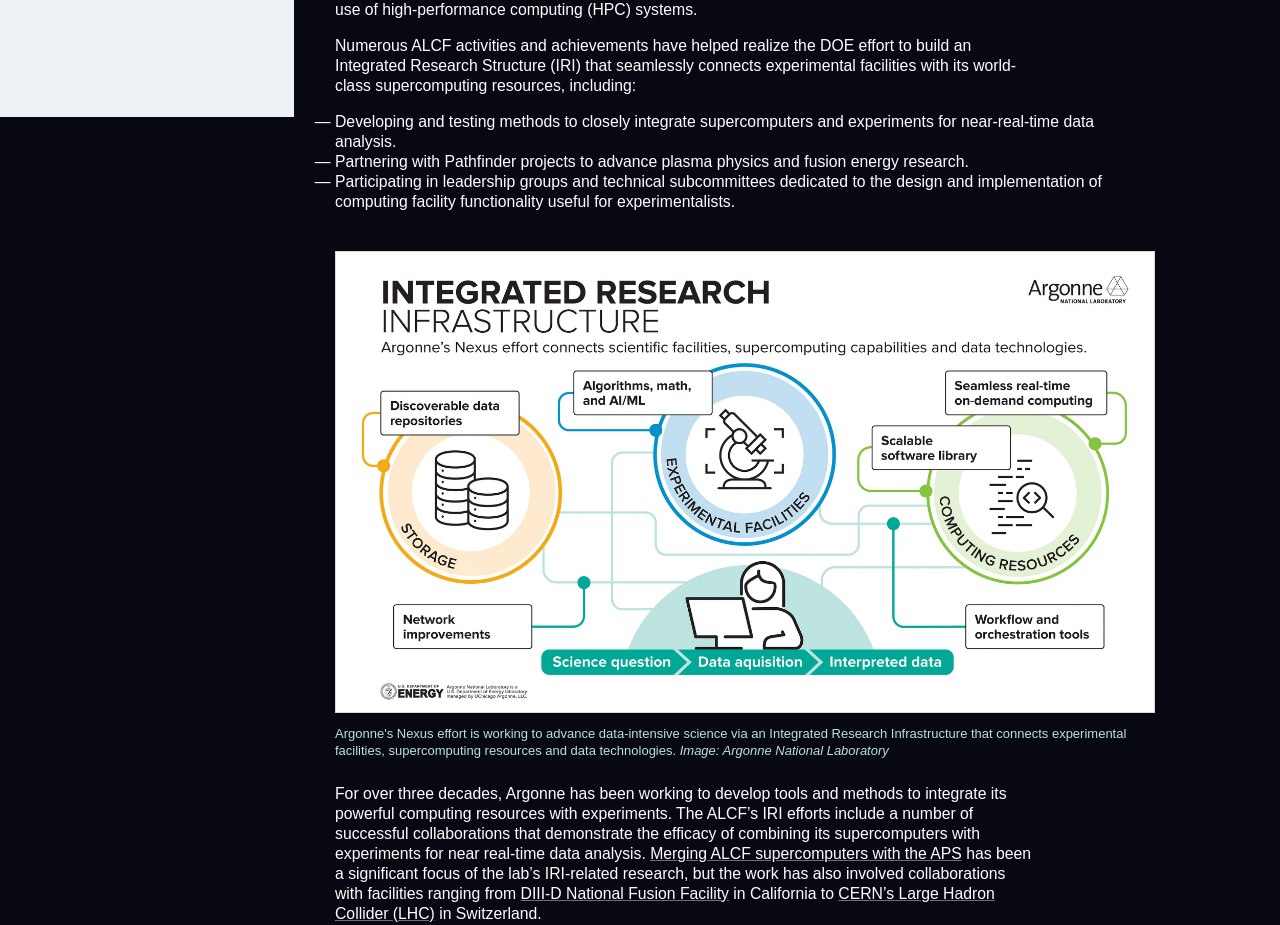
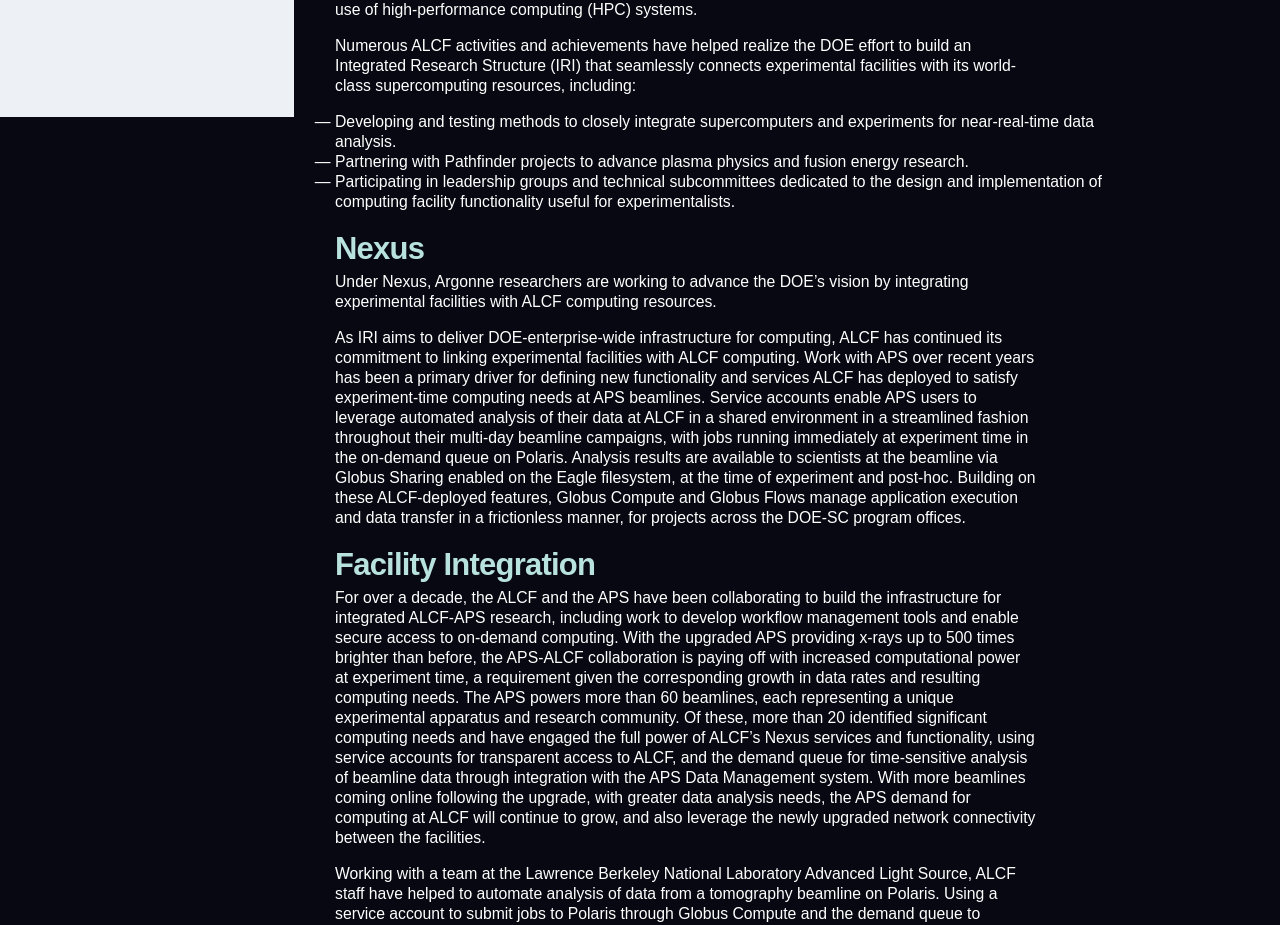
Before and after one commit to argonne-lcf/AR2024, a Jekyll site: the page built from 02_features/nexus-iri.md, in a window 1280 px wide. Shown: the part 1227-2152 px from the top of the page. Built offline with Jekyll 4.4.1, drawn with Linux system fonts in a browser that asks for light colours; some web fonts are replaced; some of the changed text lies outside the part shown.

Commit message:
Update nexus-iri.md
up to expanding and demonstrating capabilities

```diff
--- a/02_features/nexus-iri.md
+++ b/02_features/nexus-iri.md
@@ -22,39 +22,18 @@
 -	Participating in leadership groups and technical subcommittees dedicated to the design and implementation of computing facility functionality useful for experimentalists.
 
 
-{% include media-img.html
-   source= "Nexus-Infographic.jpg"
-   caption= "Argonne's Nexus effort is working to advance data-intensive science via an Integrated Research Infrastructure that connects experimental facilities, supercomputing resources and data technologies."
-   credit= "Argonne National Laboratory"
-%}
+# Nexus
+Under Nexus, Argonne researchers are working to advance the DOE’s vision by integrating experimental facilities with ALCF computing resources.
 
-For over three decades, Argonne has been working to develop tools and methods to integrate its powerful computing resources with experiments. The ALCF’s IRI efforts include a number of successful collaborations that demonstrate the efficacy of combining its supercomputers with experiments for near real-time data analysis. [Merging ALCF supercomputers with the APS](https://www.alcf.anl.gov/news/bright-lights-big-data-how-argonne-bringing-supercomputing-and-x-rays-together-scientific) has been a significant focus of the lab’s IRI-related research, but the work has also involved collaborations with facilities ranging from [DIII-D National Fusion Facility](https://www.alcf.anl.gov/news/close-computation-far-away-demand-analysis-fuels-frontier-science) in California to [CERN’s Large Hadron Collider (LHC)](https://www.alcf.anl.gov/news/argonne-team-brings-leadership-computing-cern-s-large-hadron-collider) in Switzerland.
-
-These collaborations have led to the creation of new capabilities for on-demand computing and managing complex workflows, giving the lab valuable experience to support the DOE IRI initiative. Argonne also operates several resources and services that are key to realizing the IRI vision.
-
--	The ALCF's [Polaris](https://www.alcf.anl.gov/polaris) and [Aurora](https://www.alcf.anl.gov/aurora) systems are powerful supercomputers with advanced capabilities for simulation, AI, and data analysis.
--	The [ALCF AI Testbed](https://www.alcf.anl.gov/alcf-ai-testbed) provides researchers with access to novel AI accelerators for data-intensive tasks and AI workloads, including training, inference, large language models, and computer vision models.
--	The [ALCF Community Data Co-Op (ACDC)](https://www.acdc.alcf.anl.gov) provides large-scale data storage capabilities, offering a portal that makes it easy to share data with external collaborators across the globe.
--	[Globus](https://www.globus.org), a research automation platform created by researchers at Argonne and the University of Chicago, is a not-for-profit service used to manage high-speed data transfers, computing workflows, data collection, and other tasks for experiments.
-
-# Nexus
+As IRI aims to deliver DOE-enterprise-wide infrastructure for computing, ALCF has continued its commitment to linking experimental facilities with ALCF computing. Work with APS over recent years has been a primary driver for defining new functionality and services ALCF has deployed to satisfy experiment-time computing needs at APS beamlines. Service accounts enable APS users to leverage automated analysis of their data at ALCF in a shared environment in a streamlined fashion throughout their multi-day beamline campaigns, with jobs running immediately at experiment time in the on-demand queue on Polaris. Analysis results are available to scientists at the beamline via Globus Sharing enabled on the Eagle filesystem, at the time of experiment and post-hoc. Building on these ALCF-deployed features, Globus Compute and Globus Flows manage application execution and data transfer in a frictionless manner, for projects across the DOE-SC program offices.
 
 
-# Streamlining Science
+# Facility Integration
 
-The IRI will not only enable experiments to analyze vast amounts of data, but it will also allow them to process large datasets quickly for rapid results. This is crucial as experiment-time analysis often plays a key role in shaping subsequent experiments.
+For over a decade, the ALCF and the APS have been collaborating to build the infrastructure for integrated ALCF-APS research, including work to develop workflow management tools and enable secure access to on-demand computing.
+With the upgraded APS providing x-rays up to 500 times brighter than before, the APS-ALCF collaboration is paying off with increased computational power at experiment time, a requirement given the corresponding growth in data rates and resulting computing needs. The APS powers more than 60 beamlines, each representing a unique experimental apparatus and research community. Of these, more than 20 identified significant computing needs and have engaged the full power of ALCF's Nexus services and functionality, using service accounts for transparent access to ALCF, and the demand queue for time-sensitive analysis of beamline data through integration with the APS Data Management system. With more beamlines coming online following the upgrade, with greater data analysis needs, the APS demand for computing at ALCF will continue to grow, and also leverage the newly upgraded network connectivity between the facilities.
 
-{% include media-img.html
-   source= "SC23-Nexus-talk.jpg"
-   caption= "Rachana Ananthakrishnan, Globus executive director (left), and Tom Uram, ALCF IRI lead (right), give a talk on Nexus at the DOE booth at the SC23 Conference."
-   credit= "Argonne National Laboratory"
-%}
-
-For the Argonne-DIII-D collaboration, researchers demonstrated how the close integration of ALCF supercomputers could benefit a fast-paced experimental setup. Their work centered on a fusion experiment that used a series of plasma pulses, or shots, to study the behavior of plasmas under controlled conditions. The shots were occurring every 20 minutes, but the data analysis required more than 20 minutes using their local computing resources, so the results were not available in time to inform the ensuing shot. DIII-D teamed up with the ALCF to explore how they could leverage supercomputers to speed up the analysis process.
-
-To help DIII-D researchers obtain results on a between-pulse timescale, the ALCF team automated and shifted the analysis step to ALCF systems, which computed the analysis of every single pulse and returned the results to the research team in a fraction of the time required by the computing resources locally available at DIII-D. Not only did the DIII-D team get the results in time to calibrate the next shot, they also got 16x higher resolution analyses that helped improve the accuracy of their experimental configuration.
-
-Many APS experiments, including battery research, the exploration of materials failure, and drug development, also need data analyzed in near real-time so scientists can modify their experiments as they are running. By getting immediate analysis results, researchers can use the insights to steer an experiment and zoom in on a particular area to see critical processes, such as the molecular changes that occur during a battery’s charge and discharge cycles, as they are happening.
+Working with a team at the Lawrence Berkeley National Laboratory Advanced Light Source, ALCF staff have helped to automate analysis of data from a tomography beamline on Polaris. Using a service account to submit jobs to Polaris through Globus Compute and the demand queue to analyze data at experiment time, the team has moved beyond an initial prototype and is now able to run analysis in a dedicated discretionary allocation. This production-ready capability is planned to be used in upcoming beamline experiments.
 
 <br>
 
@@ -64,9 +43,8 @@
    credit= "Argonne National Laboratory"
 %}
 
-A fully realized IRI would also impact the people conducting the research. Scientists must often devote considerable time and effort to managing data when running an experiment. This includes tasks like storing, transferring, validating, and sharing data before it can be used to gain new insights. The IRI seeks to automate many of these tedious data management tasks so researchers can focus more on the science. This would help streamline the scientific process by freeing up scientists to form hypotheses while experiments are being carried out.
 
-# Supercomputing on Demand
+# Expanding and Demonstrating Capabilities
 
 Getting instant access to DOE supercomputers for data analysis requires a shift in how the computing facilities operate. Each facility has established policies and processes for gaining access to machines, setting up user accounts, managing data and other tasks. If a researcher is set up at one computing facility but needs to use supercomputers at the other facilities, they would have to go through a similar set of steps again for each site.
 
```
